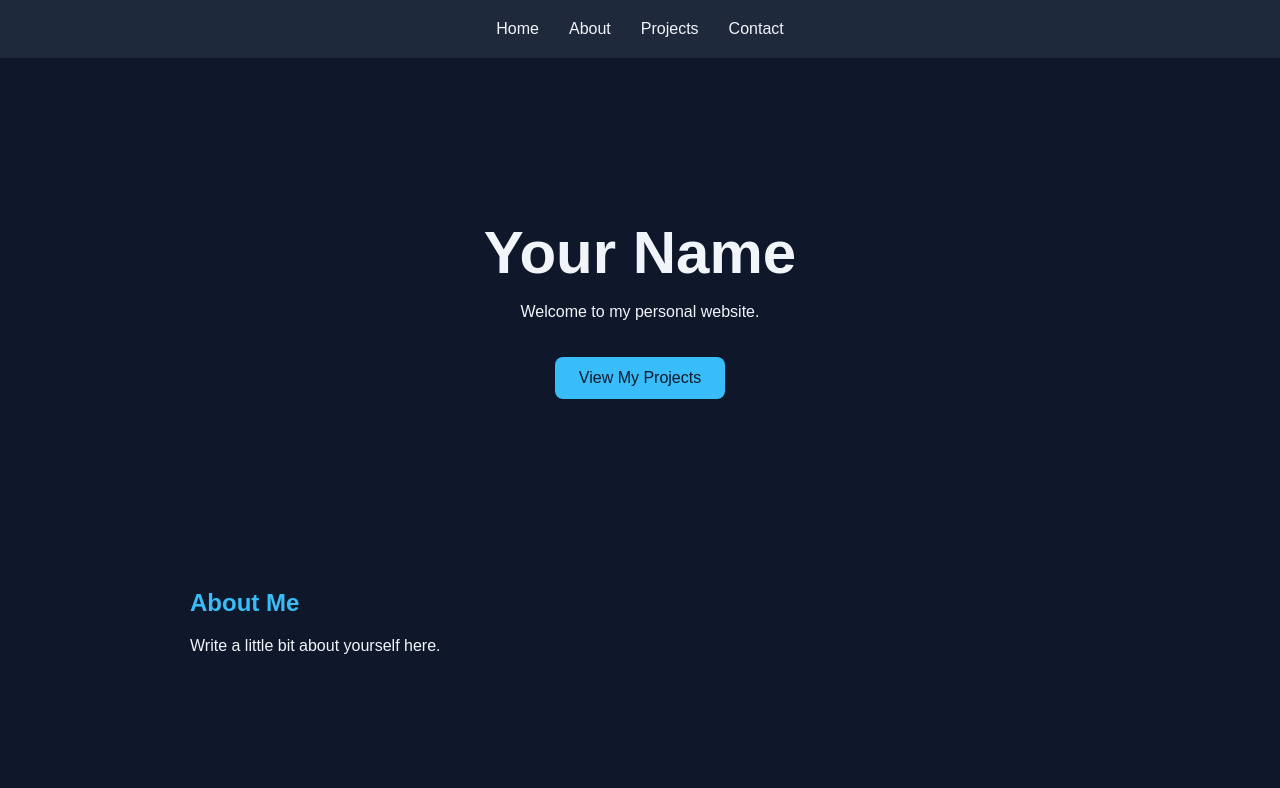
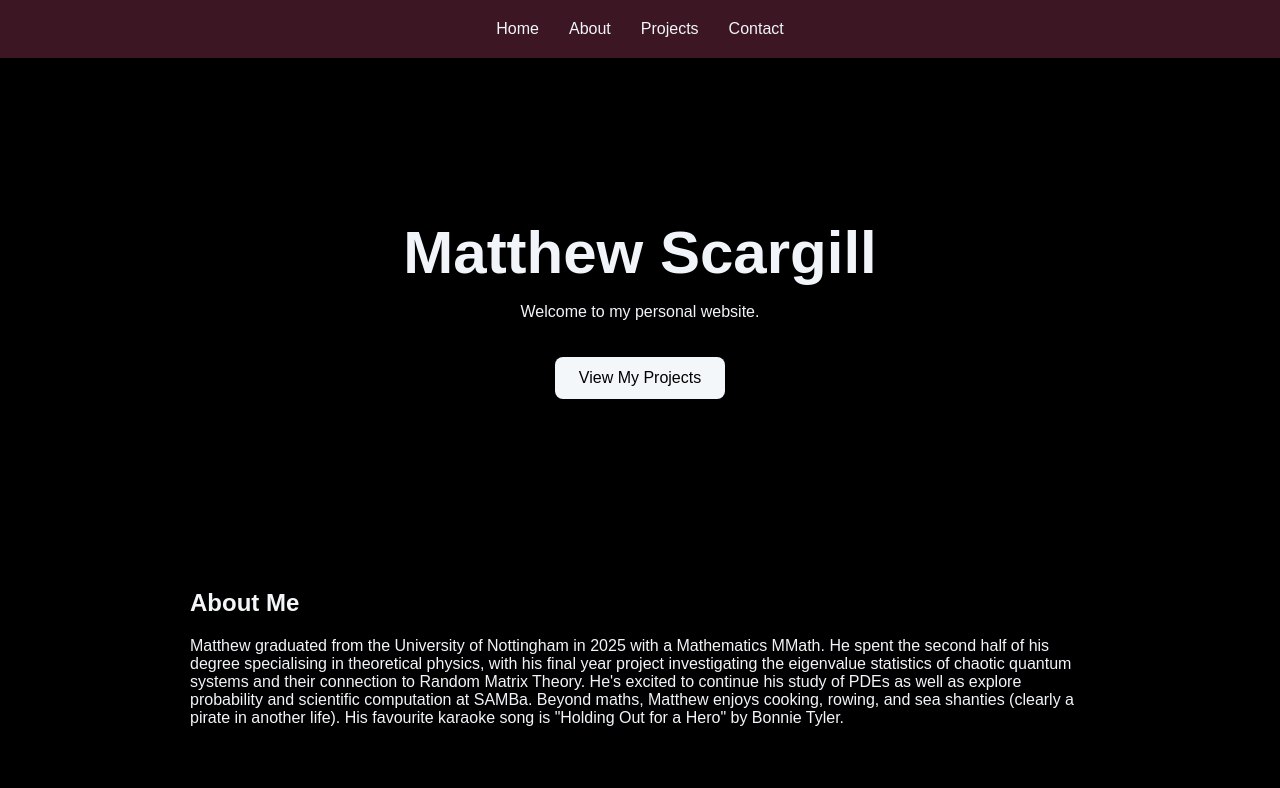
Before and after one commit to MatthewScargill/MatthewScargill.github.io, a plain HTML site: page index.html in a window 1280 px wide. Shown: the top 788 px of the page. Drawn offline with Linux system fonts and the light colour scheme; a script that the page names is missing.

Commit message:
couple of edits

```diff
--- a/index.html
+++ b/index.html
@@ -17,14 +17,14 @@
     </nav>
 
     <header id="home">
-        <h1>Your Name</h1>
+        <h1>Matthew Scargill</h1>
         <p>Welcome to my personal website.</p>
         <a class="button" href="#projects">View My Projects</a>
     </header>
 
     <section id="about">
         <h2>About Me</h2>
-        <p>Write a little bit about yourself here.</p>
+        <p>Matthew graduated from the University of Nottingham in 2025 with a Mathematics MMath. He spent the second half of his degree specialising in theoretical physics, with his final year project investigating the eigenvalue statistics of chaotic quantum systems and their connection to Random Matrix Theory. He's excited to continue his study of PDEs as well as explore probability and scientific computation at SAMBa. Beyond maths, Matthew enjoys cooking, rowing, and sea shanties (clearly a pirate in another life). His favourite karaoke song is "Holding Out for a Hero" by Bonnie Tyler.</p>
     </section>
 
     <section id="projects">
--- a/style.css
+++ b/style.css
@@ -1,8 +1,8 @@
 :root {
-    --background: #0f172a;
-    --surface: #1e293b;
+    --background: #000000;
+    --surface: #3c1622;
     --text: #f1f5f9;
-    --accent: #38bdf8;
+    --accent: #f3f7f9;
 }
 
 html {
```
Also changed, not shown: 1 other file.
